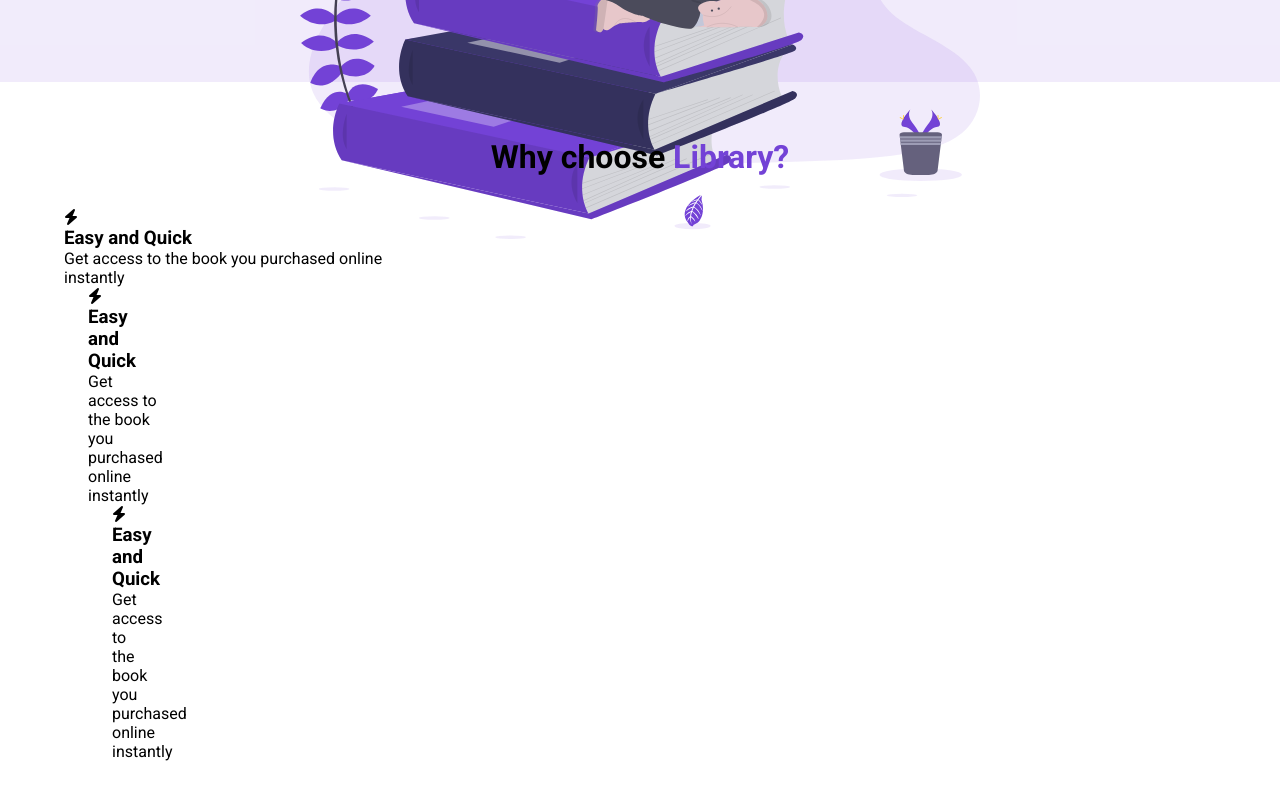
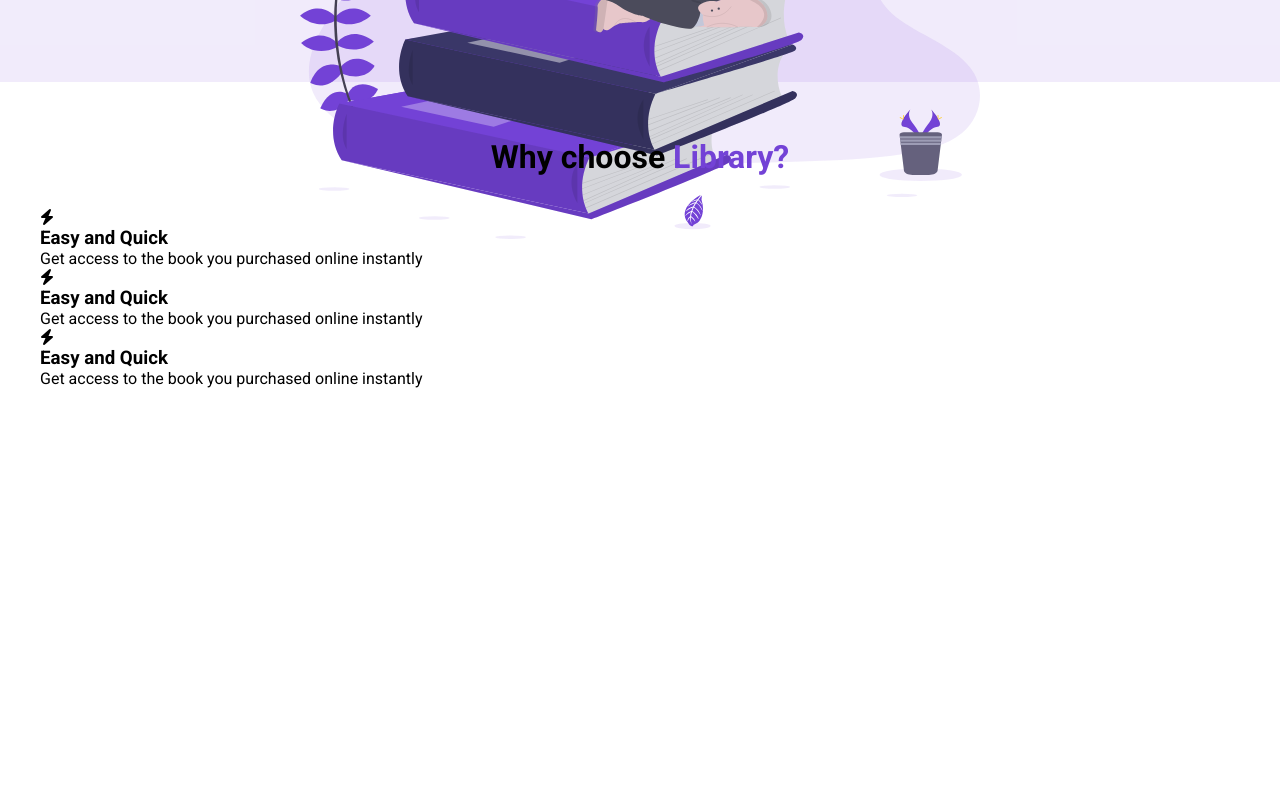
Before and after one commit to Feeman7/Mod-3.2-porject, a plain HTML site: page index.html in a window 1280 px wide. Shown: the part 718-1518 px from the top of the page. After the commit the page ends 1386 px from the top, so only its background shows below. Drawn offline with Linux system fonts and the light colour scheme.

Commit message:
html clean up

```diff
--- a/index.html
+++ b/index.html
@@ -42,26 +42,29 @@
           <h2 class=section__title>
           Why choose <span class="purple">Library?</span>
          </h2>
-         <div class="highlight__wrapper">
-           <div class="highlight">
-              <div class="highlight__img">
+         <div class="highlight__wrapper"></div>
+           <div class="highlight"></div>
+              <div class="highlight__img"></div>
                 <i class="fa-solid fa-bolt"></i>
                 <h3 class="highlight__subtitle">Easy and Quick</h3>
                 <p class="highlight__para">Get access to the book you purchased online instantly</p>
-              </div>
-              <div class="highlight">
-              <div class="highlight__img">
+
+                 <div class="highlight__wrapper"></div>
+           <div class="highlight"></div>
+              <div class="highlight__img"></div>
                 <i class="fa-solid fa-bolt"></i>
                 <h3 class="highlight__subtitle">Easy and Quick</h3>
                 <p class="highlight__para">Get access to the book you purchased online instantly</p>
-              </div> <div class="highlight">
 
-              <div class="highlight__img">
+                 <div class="highlight__wrapper"></div>
+           <div class="highlight"></div>
+              <div class="highlight__img"></div>
                 <i class="fa-solid fa-bolt"></i>
                 <h3 class="highlight__subtitle">Easy and Quick</h3>
                 <p class="highlight__para">Get access to the book you purchased online instantly</p>
-              </div>
-    </section>
+
+
+  </section>
 
      <section id="features">
       <div class="container"></div>
```
